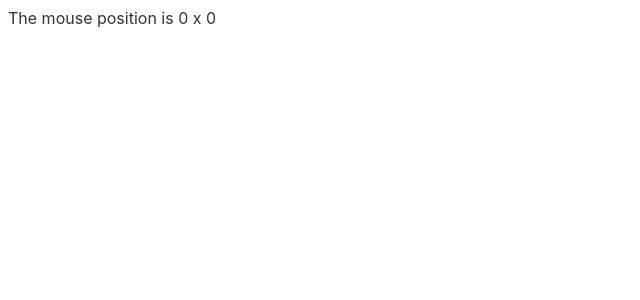
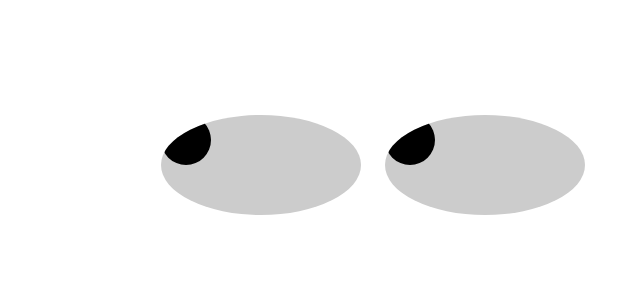
Before and after one commit to embarks/static, a Svelte app: page / in a window 1280 px wide. Shown: the top 300 px of the page, without its empty margins (0-640 px from the left). Built offline with nearby package versions, Linux system fonts and the light colour scheme.

Commit message:
some eyes

```diff
--- a/src/App.svelte
+++ b/src/App.svelte
@@ -1,10 +1,36 @@
 <script>
-  import { elasticOut } from 'svelte/easing'
+  import { elasticOut, elasticInOut } from 'svelte/easing'
+  import { tweened } from 'svelte/motion'
+  import {onMount} from 'svelte'
+
   let m = { x: 0, y: 0 }
   let allmystars = []
+
+  let div
+  let rect
+
+  $: {
+    if (div) {
+      rect = div.getBoundingClientRect()
+    }
+  }
+
+  function resize () {
+    rect = div.getBoundingClientRect()
+    console.log(rect)
+  }
+
+  let x = 0
+  let y = 0
+  let sx = `${x}%`
+  let sy = `${y}%`
+
   function handleMousemove(event) {
-    m.x = event.clientX;
-    m.y = event.clientY;
+
+    x = (event.clientX - rect.left - 125)  / window.innerWidth * 100
+    y = (event.clientY - rect.top) / window.innerHeight * 100
+    sx = `${x > 100 ? 100 : x}%`
+    sy = `${y > 100 ? 100 : y}%`
   }
 
   function starIn (node, { duration }) {
@@ -20,15 +46,80 @@
     }
   }
 
+  function starOut (node, { duration }) {
+    return {
+      duration,
+      css: t => {
+        const eased = elasticInOut(t)
+
+        const css = `
+          transform: scale(${eased});
+          opacity: ${eased};
+        `
+        return css
+      }
+    }
+  }
+
 
   function handleClick(event) {
-    let key = `${event.clientX} ${event.clientY}`
+    const key = `${event.clientX} ${event.clientY}`
     allmystars = [...allmystars, { x: event.clientX, y: event.clientY, key }]
+    setTimeout(function () {
+      allmystars = allmystars.filter(({ key: o }) => key !== o)
+    }, 200)
+  }
+
+  function handleTouch(e) {
+    handleClick({
+      clientY: e.changedTouches[0].clientY,
+      clientX: e.changedTouches[0].clientX
+    })
   }
 </script>
 
 <style>
-  div:not(.star) { width: 100%; height: 100%; }
+  .eyes {
+    position: relative;
+    height: 100%;
+    width: 100%;
+    top: -30%;
+    left: -30%;
+  }
+  .eye {
+    position: relative;
+    display: inline-block;
+    border-radius: 50%;
+    margin-right: 20px;
+    top: 50%;
+    left: 50%;
+    transform: translate(-50%, -50%);
+    height: 100px;
+    width: 200px;
+    background: #CCC;
+    overflow: hidden;
+  }
+  .pupil {
+    position: absolute;
+    top: 50%;
+    left: 50%;
+    transform: translate(-50%, -50%);
+    width: 50px;
+    height: 50px;
+    background: #000;
+    border-radius: 50%;
+    content: " ";
+  }
+  div.container {
+    overflow: hidden;
+    width: 100%; height: 100%;
+    -webkit-touch-callout: none;
+    -webkit-user-select: none;
+    -khtml-user-select: none;
+    -moz-user-select: none;
+    -ms-user-select: none;
+    user-select: none;
+  }
   .star {
     position: absolute;
   }
@@ -36,17 +127,42 @@
     content: "★";
   }
 </style>
-
-<div
-  on:mousemove={handleMousemove}
-  on:mousedown={handleClick}
-  on:touchstart={handleClick}
+<svelte:window on:resize={resize} />
+<div class="container"
+on:mousemove={handleMousemove}
+on:touchstart={handleTouch}
+on:touchend={handleTouch}
+on:mouseup={handleClick}
 >
-  The mouse position is {m.x} x {m.y}
+<div class="eyes"
+  bind:this={div}>
+  <div class="eye">
+    <div
+      class="pupil"
+      style="
+        top:{sy};
+        left:{sx};
+        transform: translate(-{sx}, -{sy})
+      "
+    >
+    </div>
+  </div>
+  <div class="eye">
+    <div
+      class="pupil"
+      style="
+        top: {sy};
+        left: {sx};
+        transform: translate(-{sx}, -{sy})"
+    >
+    </div>
+  </div>
+</div>
 </div>
 {#each allmystars as { key, x, y } (key)}
   <div
-    in:starIn="{{ duration: 1000 }}"
+    in:starIn="{{ duration: 400 }}"
+    out:starOut="{{ duration: 5000 }}"
     class="star"
     style="top:{y-14}px;left:{x-10}px;"
   />
```
